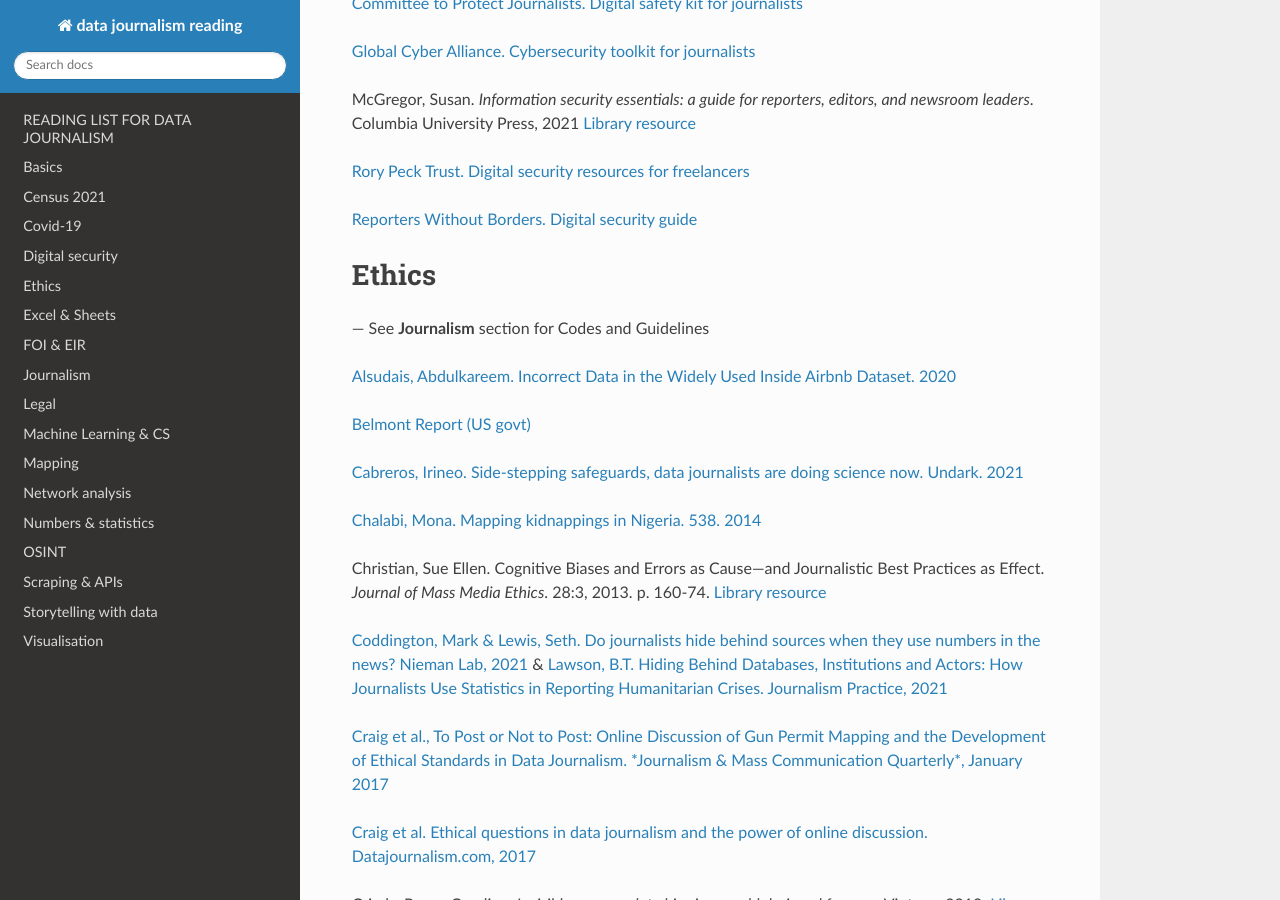
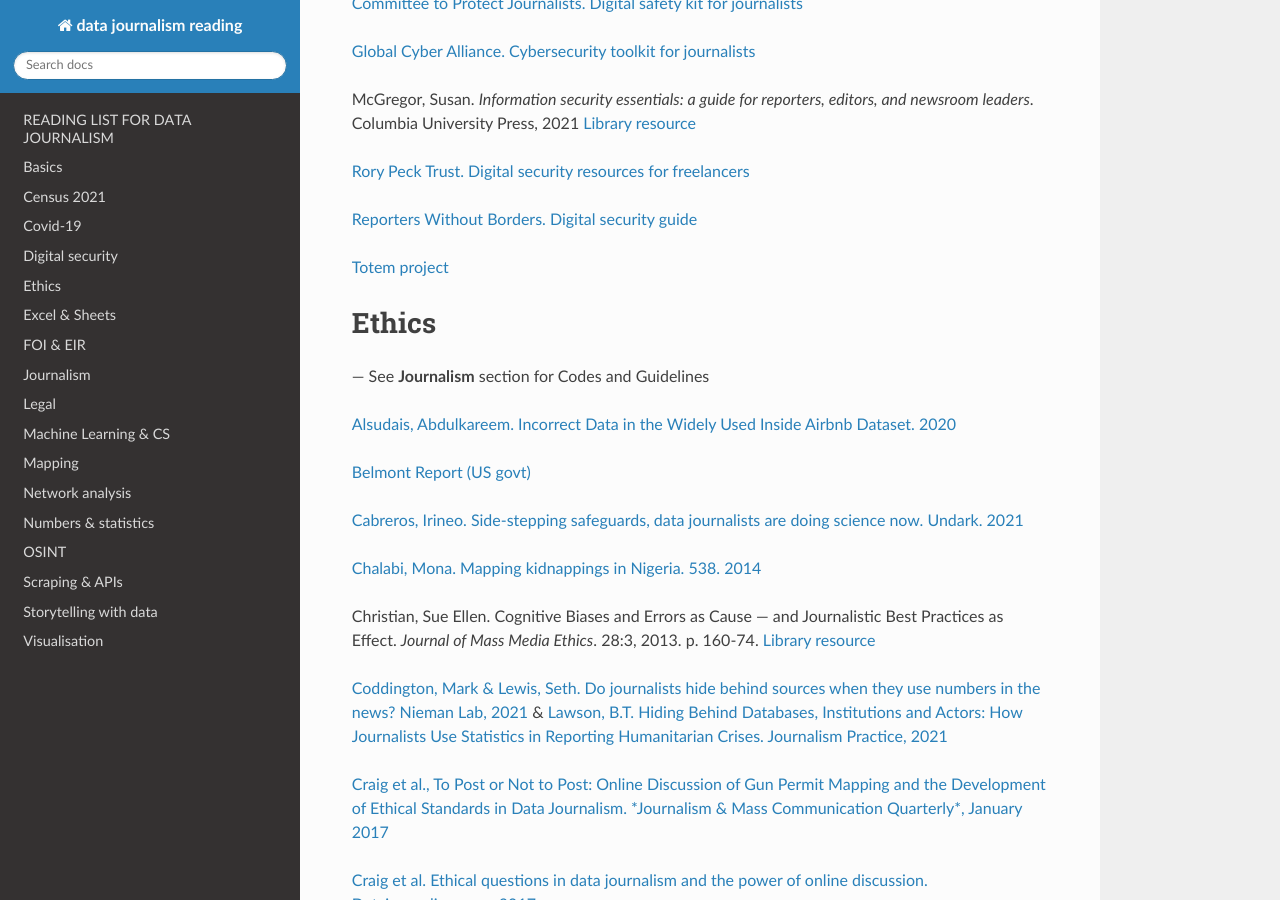
Before and after one commit to aodhanlutetiae/dj_reading, a Sphinx documentation site: the page built from docs/source/index.rst, in a window 1280 px wide and 900 px high, scrolled down 3868 px. Built offline with Sphinx 7.4.7 and the Read the Docs theme 2.0.0, drawn with Linux system fonts in a browser that asks for light colours; some of the changed text lies outside the part shown.

```diff
--- a/docs/source/index.rst
+++ b/docs/source/index.rst
@@ -202,6 +202,8 @@ McGregor, Susan. *Information security essentials: a guide for reporters, editor
 
 `Reporters Without Borders. Digital security guide <https://helpdesk.rsf.org/digital-security-guide/>`_
 
+`Totem project <https://totem-project.org/>`_
+
 
 
 Ethics
@@ -217,7 +219,7 @@ Ethics
 
 `Chalabi, Mona. Mapping kidnappings in Nigeria. 538. 2014 <https://fivethirtyeight.com/features/mapping-kidnappings-in-nigeria/>`_
 
-Christian, Sue Ellen. Cognitive Biases and Errors as Cause—and
+Christian, Sue Ellen. Cognitive Biases and Errors as Cause — and
 Journalistic Best Practices as Effect. *Journal of Mass Media Ethics*.
 28:3, 2013. p. 160-74. `Library resource <https://librarysearch.cardiff.ac.uk/permalink/f/djvk49/TN_cdi_crossref_primary_10_1080_08900523_2013_794674>`_
 
@@ -597,7 +599,7 @@ tax evasion using machine learning and statistical modeling. Artificial Informer
 <https://gijn.org/2019/01/22/artificial-intelligence-demands-genuine-journalism/>`_
 
 `Soma, Jonathan. Practical data science for journalists
-<https://investigate.ai/>`__ [**Recommended!**]
+<https://investigate.ai/>`_
 
 `Stray, Jonathan. Beyond the hype: Using AI effectively in investigative journalism. GIJN, September 2019
 <https://gijn.org/2019/09/09/beyond-the-hype-using-ai-effectively-in-investigative-journalism/>`_
```
Also changed, not shown: other parts of docs/source/index.rst (+8 -2 lines).
